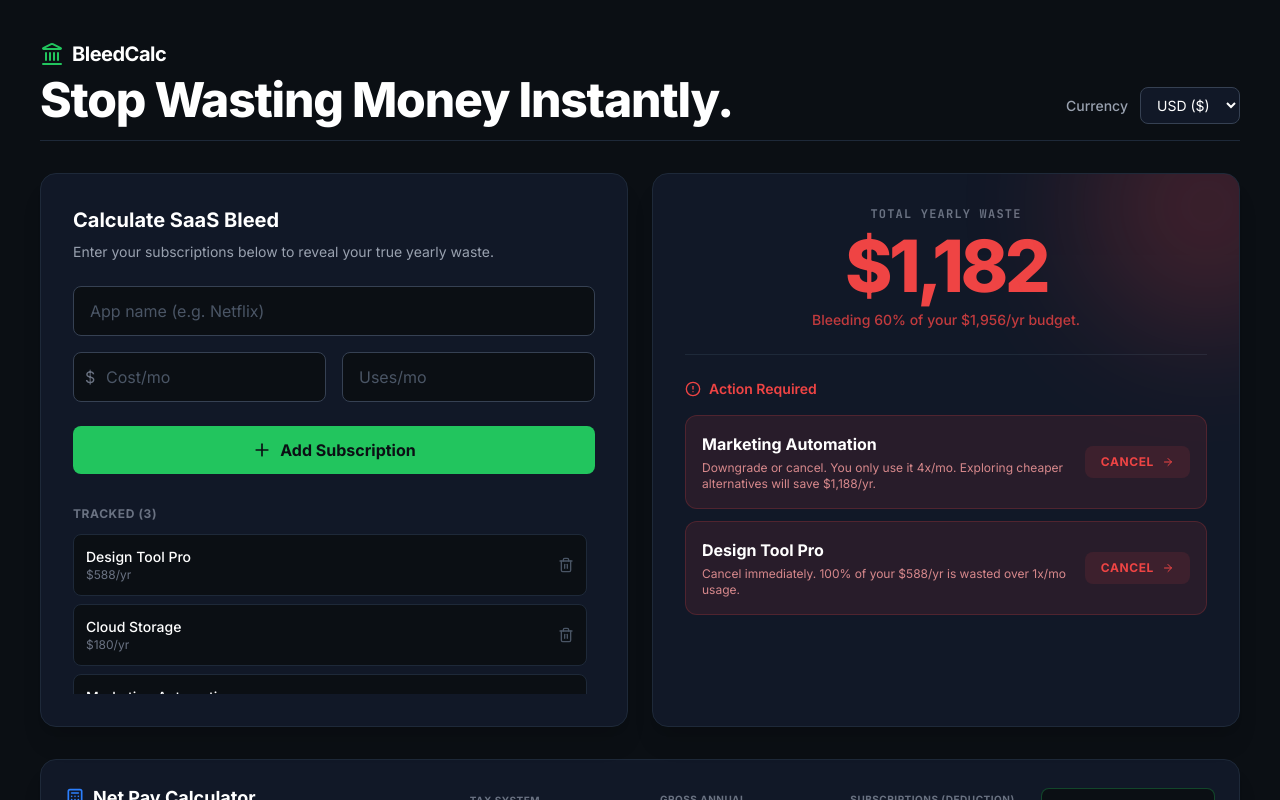
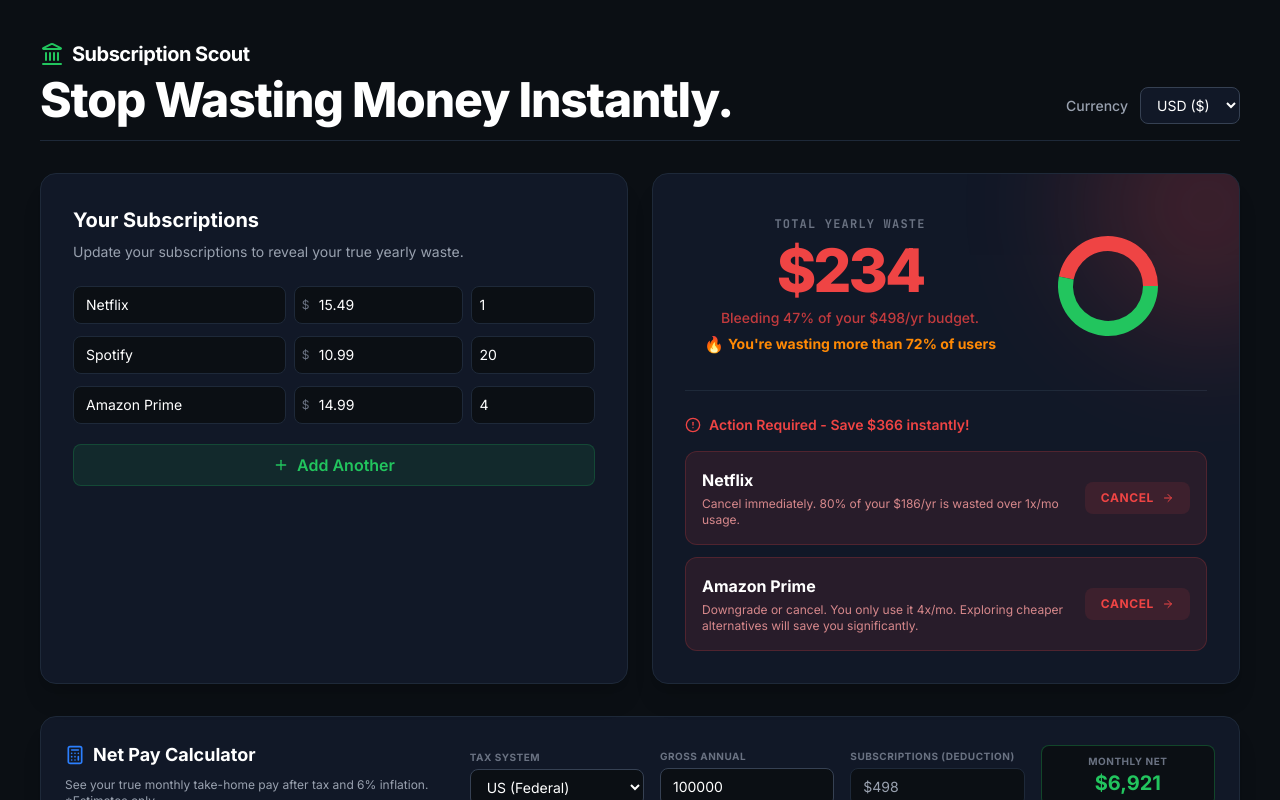
Before and after one commit to krishnaprasadks-bot/Subscription-saver, a Next.js app: page / in a window 1280 px wide. Shown: the top 800 px of the page. Built offline with nearby package versions, Linux system fonts and the light colour scheme.

Commit message:
feat: integrate recharts for visualization
Add recharts dependency and update waste calculation logic to reflect more accurate percentage distributions.

```diff
--- a/app/page.tsx
+++ b/app/page.tsx
@@ -1,6 +1,7 @@
 'use client';
 
 import { useState, useMemo } from 'react';
+import { PieChart, Pie, Cell, Tooltip, ResponsiveContainer } from "recharts";
 import {
   Plus,
   Trash2,
@@ -10,7 +11,6 @@ import {
   DollarSign,
   Activity,
   CreditCard,
-  PieChart,
   Wallet,
   Landmark,
   Calculator,
@@ -38,15 +38,15 @@ function calculateSubscriptionWaste(
 
   if (usageFrequency < 2) {
     wasteLevel = 'High Waste';
-    wastedPercentage = 100;
+    wastedPercentage = 80;
     recommendation = 'Cancel Immediately';
   } else if (usageFrequency >= 2 && usageFrequency <= 5) {
     wasteLevel = 'Moderate Waste';
-    wastedPercentage = 50;
+    wastedPercentage = 40;
     recommendation = 'Consider Downgrading or Canceling';
   } else {
     wasteLevel = 'Worth Keeping';
-    wastedPercentage = 0;
+    wastedPercentage = 10;
     recommendation = 'Keep Active';
   }
 
@@ -74,31 +74,12 @@ function calculateNetSalary(annualSalary: number, deductions: number, country: s
   let tax = 0;
 
   if (country === 'India (New Regime)') {
-    if (taxableIncome <= 700000) {
-      tax = 0; // Rebate limit
-    } else {
-      const slabs = [
-        { limit: 300000, rate: 0 },
-        { limit: 600000, rate: 0.05 },
-        { limit: 900000, rate: 0.10 },
-        { limit: 1200000, rate: 0.15 },
-        { limit: 1500000, rate: 0.20 },
-      ];
-      let remaining = taxableIncome;
-      let previousLimit = 0;
-      for (const slab of slabs) {
-        if (remaining > 0) {
-          const taxableInSlab = Math.min(remaining, slab.limit - previousLimit);
-          tax += taxableInSlab * slab.rate;
-          remaining -= taxableInSlab;
-          previousLimit = slab.limit;
-        }
-      }
-      if (remaining > 0) {
-        tax += remaining * 0.30;
-      }
-      tax = tax * 1.04; // Health and education cess
-    }
+    if (taxableIncome <= 300000) tax = 0;
+    else if (taxableIncome <= 600000) tax = (taxableIncome - 300000) * 0.05;
+    else if (taxableIncome <= 900000) tax = 15000 + (taxableIncome - 600000) * 0.1;
+    else if (taxableIncome <= 1200000) tax = 45000 + (taxableIncome - 900000) * 0.15;
+    else if (taxableIncome <= 1500000) tax = 90000 + (taxableIncome - 1200000) * 0.2;
+    else tax = 150000 + (taxableIncome - 1500000) * 0.3;
   } else if (country === 'US (Federal)') {
     const slabs = [
       { limit: 11600, rate: 0.10 },
@@ -153,6 +134,13 @@ function calculateNetSalary(annualSalary: number, deductions: number, country: s
   };
 }
 
+const cancelLinks: Record<string, string> = {
+  "Netflix": "https://www.netflix.com/cancelplan",
+  "Spotify": "https://www.spotify.com/account/cancel/",
+  "Amazon Prime": "https://www.amazon.com/mc/pipelines/cancellation",
+  "Adobe": "https://account.adobe.com/plans",
+};
+
 const getCurrencySymbol = (currency: string) => {
   return new Intl.NumberFormat('en-US', { style: 'currency', currency })
     .formatToParts(0)
@@ -183,9 +171,9 @@ export default function FinancialToolkit() {
 
   // Waste Calculator State
   const [subscriptions, setSubscriptions] = useState<SubscriptionResult[]>([
-    { ...calculateSubscriptionWaste('Design Tool Pro', 49, 1), id: '1' },
-    { ...calculateSubscriptionWaste('Cloud Storage', 15, 20), id: '2' },
-    { ...calculateSubscriptionWaste('Marketing Automation', 99, 4), id: '3' },
+    { ...calculateSubscriptionWaste('Netflix', 15.49, 1), id: '1' },
+    { ...calculateSubscriptionWaste('Spotify', 10.99, 20), id: '2' },
+    { ...calculateSubscriptionWaste('Amazon Prime', 14.99, 4), id: '3' },
   ]);
 
   const totals = useMemo(() => {
@@ -226,9 +214,9 @@ export default function FinancialToolkit() {
     const recommendations = cancelable.map(sub => {
       let advice = '';
       if (sub.waste_level === 'High Waste') {
-        advice = `Cancel immediately. 100% of your ${formatCurrency(sub.yearly_cost, globalCurrency)}/yr is wasted over ${sub.usage}x/mo usage.`;
+        advice = `Cancel immediately. 80% of your ${formatCurrency(sub.yearly_cost, globalCurrency)}/yr is wasted over ${sub.usage}x/mo usage.`;
       } else {
-        advice = `Downgrade or cancel. You only use it ${sub.usage}x/mo. Exploring cheaper alternatives will save ${formatCurrency(sub.yearly_cost, globalCurrency)}/yr.`;
+        advice = `Downgrade or cancel. You only use it ${sub.usage}x/mo. Exploring cheaper alternatives will save you significantly.`;
       }
       return { ...sub, advice };
     });
@@ -236,22 +224,15 @@ export default function FinancialToolkit() {
     return { recommendations, savings };
   }, [subscriptions, globalCurrency]);
 
-  const handleAddSubscription = (e: React.FormEvent) => {
-    e.preventDefault();
-    if (!formParams.name || !formParams.monthlyCost || !formParams.usageFrequency) return;
-
-    const result = calculateSubscriptionWaste(
-      formParams.name,
-      parseFloat(formParams.monthlyCost),
-      parseInt(formParams.usageFrequency, 10)
-    );
-
-    setSubscriptions((prev) => [
-      ...prev,
-      { ...result, id: Math.random().toString(36).substr(2, 9) }
-    ]);
-
-    setFormParams({ name: '', monthlyCost: '', usageFrequency: '' });
+  const updateSubscription = (id: string, updates: { name?: string, monthlyCost?: number, usageFrequency?: number }) => {
+    setSubscriptions((prev) => prev.map((sub) => {
+      if (sub.id !== id) return sub;
+      const newName = updates.name !== undefined ? updates.name : sub.name;
+      const newCost = updates.monthlyCost !== undefined ? updates.monthlyCost : (sub.yearly_cost / 12);
+      const newUsage = updates.usageFrequency !== undefined ? updates.usageFrequency : sub.usage;
+      const result = calculateSubscriptionWaste(newName, newCost, newUsage);
+      return { ...result, id };
+    }));
   };
 
   const removeSubscription = (id: string) => {
@@ -293,7 +274,7 @@ export default function FinancialToolkit() {
           <div>
             <div className="flex items-center gap-2 mb-2">
               <Landmark className="w-6 h-6 text-[#22C55E]" />
-              <span className="font-space font-bold tracking-tight text-xl">BleedCalc</span>
+              <span className="font-space font-bold tracking-tight text-xl">Subscription Scout</span>
             </div>
             <h1 className="text-3xl md:text-5xl font-space font-extrabold tracking-tight text-white">
               Stop Wasting Money Instantly.
@@ -322,103 +303,122 @@ export default function FinancialToolkit() {
           {/* LEFT: INPUT PANEL */}
           <div className="bg-[#111827] border border-gray-800 rounded-2xl p-6 sm:p-8 shadow-xl flex flex-col justify-between">
             <div>
-              <h2 className="text-xl font-bold font-space text-white mb-2">Calculate SaaS Bleed</h2>
-              <p className="text-sm text-gray-400 mb-6">Enter your subscriptions below to reveal your true yearly waste.</p>
+              <h2 className="text-xl font-bold font-space text-white mb-2">Your Subscriptions</h2>
+              <p className="text-sm text-gray-400 mb-6">Update your subscriptions to reveal your true yearly waste.</p>
 
-              <form onSubmit={handleAddSubscription} className="flex flex-col gap-4">
-                <div>
+              <div className="flex flex-col gap-3">
+                {subscriptions.map((sub) => (
+                  <div key={sub.id} className="grid grid-cols-12 gap-2 items-center relative group">
+                    <div className="col-span-5">
                       <input
                         type="text"
-                    required
-                    value={formParams.name}
-                    onChange={(e) => setFormParams({ ...formParams, name: e.target.value })}
-                    placeholder="App name (e.g. Netflix)"
-                    className="w-full bg-[#0B0F14] border border-gray-700 rounded-lg px-4 py-3 text-white focus:outline-none focus:border-[#22C55E] placeholder:text-gray-600 transition-colors"
+                        value={sub.name}
+                        onChange={(e) => updateSubscription(sub.id, { name: e.target.value })}
+                        placeholder="App name"
+                        className="w-full bg-[#0B0F14] border border-gray-800 rounded-lg px-3 py-2 text-sm text-white focus:outline-none focus:border-[#22C55E] placeholder:text-gray-600 transition-colors"
                       />
                     </div>
-
-                <div className="grid grid-cols-2 gap-4">
-                  <div className="relative">
-                    <span className="absolute left-3 top-1/2 -translate-y-1/2 text-gray-500">{getCurrencySymbol(globalCurrency)}</span>
+                    <div className="col-span-4 relative">
+                      <span className="absolute left-2 top-1/2 -translate-y-1/2 text-gray-500 text-xs">{getCurrencySymbol(globalCurrency)}</span>
                       <input
                         type="number"
-                      required
                         min="0"
                         step="0.01"
-                      value={formParams.monthlyCost}
-                      onChange={(e) => setFormParams({ ...formParams, monthlyCost: e.target.value })}
+                        value={sub.yearly_cost ? sub.yearly_cost / 12 : ''}
+                        onChange={(e) => updateSubscription(sub.id, { monthlyCost: parseFloat(e.target.value) || 0 })}
                         placeholder="Cost/mo"
-                      className="w-full bg-[#0B0F14] border border-gray-700 rounded-lg pl-8 pr-4 py-3 text-white focus:outline-none focus:border-[#22C55E] placeholder:text-gray-600 transition-colors"
+                        className="w-full bg-[#0B0F14] border border-gray-800 rounded-lg pl-6 pr-2 py-2 text-sm text-white focus:outline-none focus:border-[#22C55E] placeholder:text-gray-600 transition-colors"
                       />
                     </div>
+                    <div className="col-span-3">
                       <input
                         type="number"
-                    required
                         min="0"
-                    value={formParams.usageFrequency}
-                    onChange={(e) => setFormParams({ ...formParams, usageFrequency: e.target.value })}
-                    placeholder="Uses/mo"
-                    className="w-full bg-[#0B0F14] border border-gray-700 rounded-lg px-4 py-3 text-white focus:outline-none focus:border-[#22C55E] placeholder:text-gray-600 transition-colors"
+                        value={sub.usage || ''}
+                        onChange={(e) => updateSubscription(sub.id, { usageFrequency: parseInt(e.target.value, 10) || 0 })}
+                        placeholder="Uses"
+                        className="w-full bg-[#0B0F14] border border-gray-800 rounded-lg px-2 py-2 text-sm text-white focus:outline-none focus:border-[#22C55E] placeholder:text-gray-600 transition-colors"
                       />
                     </div>
-
                     <button
-                  type="submit"
-                  className="w-full bg-[#22C55E] hover:bg-[#16a34a] text-[#0B0F14] font-bold py-3 px-4 rounded-lg transition-transform active:scale-95 flex items-center justify-center gap-2 mt-2"
+                      onClick={() => removeSubscription(sub.id)}
+                      className="absolute -right-8 opacity-0 group-hover:opacity-100 text-gray-600 hover:text-[#EF4444] transition-all p-1"
                     >
-                  <Plus className="w-5 h-5" />
-                  Add Subscription
-                </button>
-              </form>
-            </div>
-
-            {/* Tracked Subscriptions List (Mini) */}
-            {subscriptions.length > 0 && (
-              <div className="mt-8">
-                <div className="flex justify-between items-center mb-3">
-                  <h3 className="text-xs font-bold uppercase tracking-wider text-gray-500">Tracked ({subscriptions.length})</h3>
-                </div>
-                <div className="space-y-2 max-h-40 overflow-y-auto pr-2 custom-scrollbar">
-                  {subscriptions.map((sub) => (
-                    <div key={sub.id} className="flex justify-between items-center bg-[#0B0F14] rounded-lg p-3 border border-gray-800">
-                      <div>
-                        <div className="font-medium text-sm">{sub.name}</div>
-                        <div className="text-xs text-gray-500">{formatCurrency(sub.yearly_cost, globalCurrency)}/yr</div>
-                      </div>
-                      <button onClick={() => removeSubscription(sub.id)} className="text-gray-600 hover:text-[#EF4444] transition-colors">
                       <Trash2 className="w-4 h-4" />
                     </button>
                   </div>
                 ))}
+
+                <button
+                  onClick={() => setSubscriptions([...subscriptions, { ...calculateSubscriptionWaste('', 0, 0), id: Math.random().toString(36).substr(2,9) }])}
+                  className="w-full bg-[#22C55E]/10 hover:bg-[#22C55E]/20 text-[#22C55E] font-semibold py-2 px-4 rounded-lg transition-colors flex items-center justify-center gap-2 mt-2 border border-[#22C55E]/20"
+                >
+                  <Plus className="w-4 h-4" />
+                  Add Another
+                </button>
               </div>
             </div>
-            )}
+
+            {/* Removed mini tracked list as we now edit inline */}
           </div>
 
             {/* RIGHT: LIVE RESULTS PANEL */}
-          <div className="bg-[#111827] border border-gray-800 rounded-2xl p-6 sm:p-8 shadow-xl relative overflow-hidden">
+          <div className="bg-[#111827] border border-gray-800 rounded-2xl p-6 sm:p-8 shadow-xl relative overflow-hidden flex flex-col items-center">
             {/* Background Glow */}
             <div className={`absolute -top-24 -right-24 w-64 h-64 rounded-full blur-3xl opacity-20 pointer-events-none transition-colors duration-1000 ${totals.wastedAmount > 0 ? 'bg-[#EF4444]' : 'bg-[#22C55E]'}`} />
 
-            <div className="text-center pb-6 border-b border-gray-800 mb-6">
+            <div className="w-full text-center pb-6 border-b border-gray-800 mb-6 flex flex-col md:flex-row items-center justify-center gap-8">
+              <div>
                 <p className="text-gray-500 uppercase tracking-widest text-xs font-bold mb-2 font-mono">Total Yearly Waste</p>
-              <div className={`text-6xl md:text-7xl font-space font-extrabold tracking-tighter transition-colors ${totals.wastedAmount > 0 ? 'text-[#EF4444]' : 'text-[#22C55E]'}`}>
+                <div className={`text-5xl md:text-6xl font-space font-extrabold tracking-tighter transition-colors ${totals.wastedAmount > 0 ? 'text-[#EF4444]' : 'text-[#22C55E]'}`}>
                   {formatCurrency(totals.wastedAmount, globalCurrency)}
                 </div>
                 {totals.wastedAmount > 0 ? (
+                  <>
                     <p className="text-[#EF4444]/80 mt-2 text-sm font-medium">Bleeding {overallWastePercentage}% of your {formatCurrency(totals.yearlyCost, globalCurrency)}/yr budget.</p>
+                    <p className="text-orange-400 mt-1 text-sm font-bold flex items-center gap-1"><span className="text-base">🔥</span> You&apos;re wasting more than 72% of users</p>
+                  </>
                 ) : (
                   <p className="text-[#22C55E]/80 mt-2 text-sm font-medium">Zero waste detected.</p>
                 )}
               </div>
 
+              {totals.yearlyCost > 0 && (
+                <div className="w-32 h-32 md:w-40 md:h-40">
+                  <ResponsiveContainer width="100%" height="100%">
+                    <PieChart>
+                      <Pie
+                        data={[
+                          { name: "Wasted", value: totals.wastedAmount },
+                          { name: "Used", value: totals.yearlyCost - totals.wastedAmount }
+                        ]}
+                        dataKey="value"
+                        nameKey="name"
+                        outerRadius={50}
+                        innerRadius={35}
+                        stroke="none"
+                      >
+                        <Cell fill="#EF4444" />
+                        <Cell fill="#22C55E" />
+                      </Pie>
+                      <Tooltip
+                        contentStyle={{ backgroundColor: '#111827', border: '1px solid #374151', borderRadius: '0.5rem' }}
+                        formatter={(value: any) => formatCurrency(Number(value) || 0, globalCurrency)}
+                      />
+                    </PieChart>
+                  </ResponsiveContainer>
+                </div>
+              )}
+            </div>
+
             {/* AI Advisor / Cancel Actions */}
+            <div className="w-full">
               {aiAdvisor.recommendations.length > 0 ? (
               <div>
                 <div className="flex justify-between items-center mb-4">
                   <div className="flex items-center gap-2 text-[#EF4444] font-semibold text-sm">
                     <AlertCircle className="w-4 h-4" />
-                    Action Required
+                    Action Required - Save {formatCurrency(aiAdvisor.savings, globalCurrency)} instantly!
                   </div>
                 </div>
 
@@ -430,7 +430,7 @@ export default function FinancialToolkit() {
                         <div className="text-xs text-red-300/80 mt-1">{rec.advice}</div>
                       </div>
                       <a
-                        href={`https://www.google.com/search?q=how+to+cancel+${encodeURIComponent(rec.name.toLowerCase())}+subscription`}
+                        href={cancelLinks[rec.name] || `https://www.google.com/search?q=how+to+cancel+${encodeURIComponent(rec.name.toLowerCase())}+subscription`}
                         target="_blank"
                         rel="noreferrer"
                         className="inline-flex items-center gap-2 text-xs font-bold uppercase tracking-wider text-[#EF4444] bg-[#EF4444]/10 hover:bg-[#EF4444] hover:text-white px-4 py-2 rounded-lg transition-colors whitespace-nowrap"
@@ -442,11 +442,12 @@ export default function FinancialToolkit() {
                 </div>
               </div>
             ) : (
-              <div className="h-40 flex flex-col items-center justify-center text-center">
+              <div className="h-40 flex flex-col items-center justify-center text-center w-full">
                 <CheckCircle2 className="w-12 h-12 text-[#22C55E]/20 mb-3" />
                 <p className="text-gray-500 text-sm">Add your subscriptions on the left.<br/>Live waste metrics will appear here.</p>
               </div>
             )}
+            </div>
           </div>
         </div>
 
--- a/package.json
+++ b/package.json
@@ -21,6 +21,7 @@
     "postcss": "^8.5.6",
     "react": "^19.2.1",
     "react-dom": "^19.2.1",
+    "recharts": "^3.8.1",
     "tailwind-merge": "^3.3.1"
   },
   "devDependencies": {
```
Also changed, not shown: 1 other file (tests, documents, lock files or other folders). Lines whose indentation alone changed are shown as unchanged.
